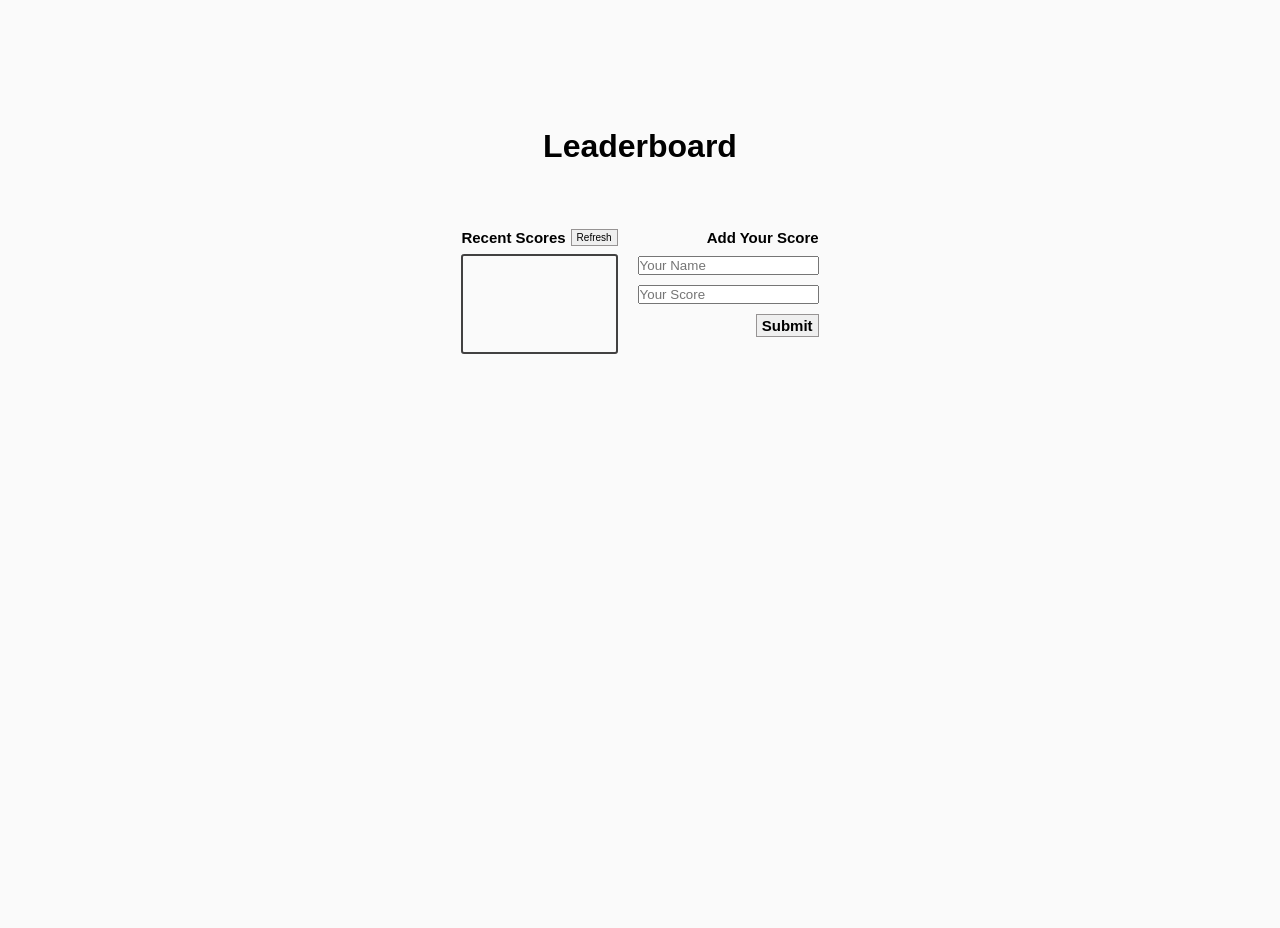
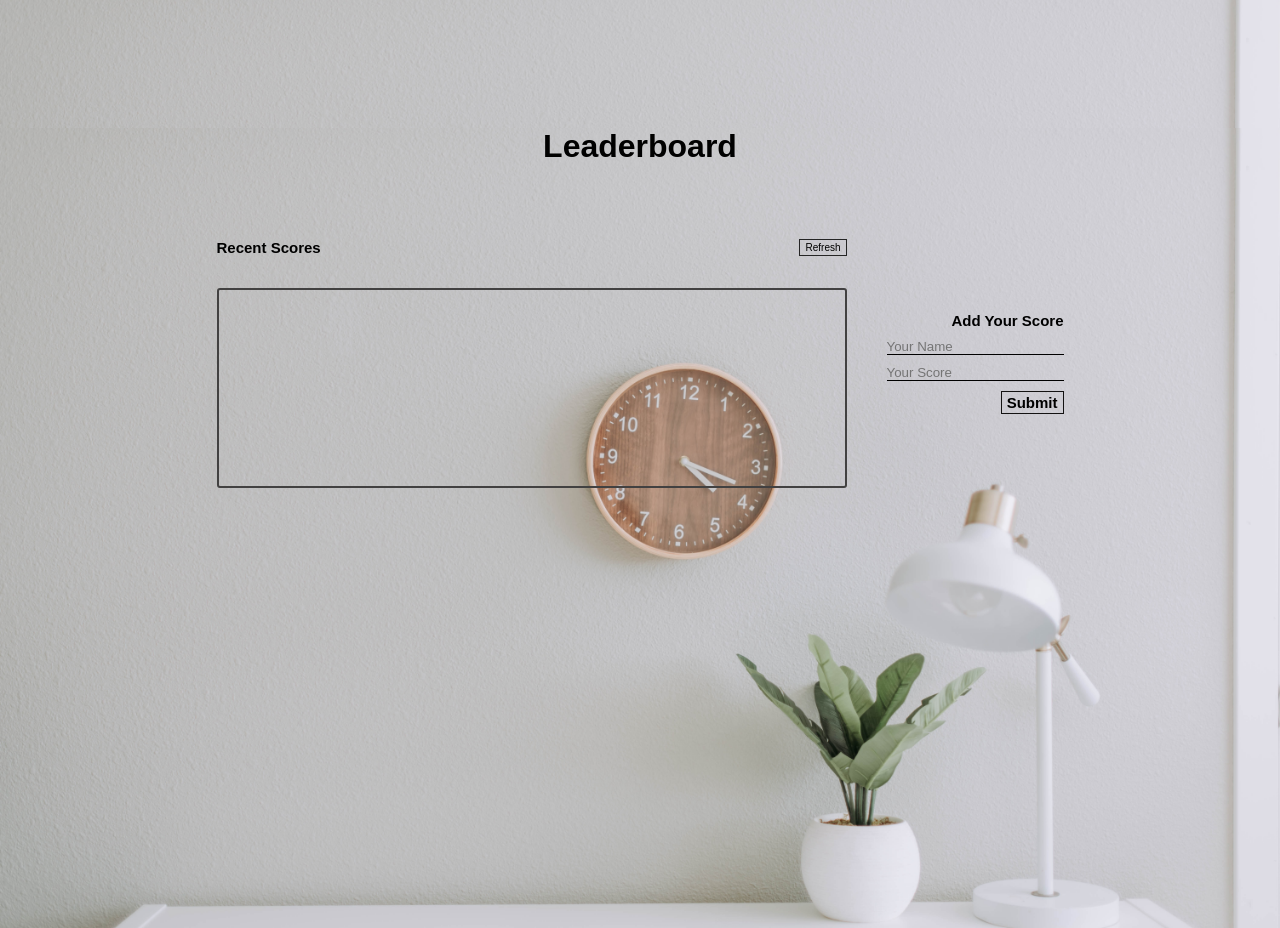
Before and after one commit to Yosefgeda/leaderboard, a website built with webpack: page src/index.html in a window 1280 px wide. Before the commit the page ends 800 px from the top, so only its background shows below. Built offline with nearby package versions, Linux system fonts and the light colour scheme.

Commit message:
Added style

```diff
--- a/src/index.html
+++ b/src/index.html
@@ -12,6 +12,7 @@
         <h1>
             Leaderboard
         </h1>
+        <span class="line"></span>
     </div>
 
     <div class="add-recent">
--- a/src/index.js
+++ b/src/index.js
@@ -1,6 +1,6 @@
 import './style.css';
-import * as display from './display.js';
-import * as appendData from './generateData.js';
+import * as display from './modules/display.js';
+import * as appendData from './modules/generateData.js';
 
 const submitBtn = document.querySelector('.submit-btn');
 const refreshBtn = document.querySelector('.refresh');
--- a/src/display.js
+++ b/src/modules/display.js
@@ -1,15 +1,6 @@
-const generatedInput = document.querySelector('.generated-input');
 const inputName = document.querySelector('.input-name');
 const inputScore = document.querySelector('.input-score');
 const reciver = 'https://us-central1-js-capstone-backend.cloudfunctions.net/api/games/qVoyo0IhhBeGWoUuwCRg/scores';
-
-// export const displayScore = () => {
-//   const displayName = document.createElement('p');
-//   generatedInput.appendChild(displayName);
-//   displayName.textContent = `${inputName.value} : ${inputScore.value} `;
-//   inputName.value = '';
-//   inputScore.value = '';
-// }
 
 export const sendData = async () => {
   const userName = inputName.value;
@@ -17,14 +8,14 @@ export const sendData = async () => {
 
   const data = {
     user: userName,
-    score: userScore,
+    score: userScore
   };
   const options = {
     method: 'POST',
     headers: {
       'Content-Type': 'application/json',
     },
-    body: JSON.stringify(data),
+    body: JSON.stringify(data)
   };
   await fetch(reciver, options);
   inputName.value = '';
--- a/src/style.css
+++ b/src/style.css
@@ -4,9 +4,15 @@
   box-sizing: border-box;
 }
 
-body {
+body,
+html {
   font-family: 'Poppins', sans-serif;
   background: #fafafa;
+  background-image: url('img/bg.jpg');
+  background-size: cover;
+  background-position: center;
+  background-repeat: no-repeat;
+  height: 100%;
 }
 
 .header-cont {
@@ -15,18 +21,26 @@ body {
 }
 
 .add-recent {
-  margin-top: 5%;
+  margin-top: 10%;
   display: flex;
-  flex-direction: row;
-  gap: 20px;
+  flex-direction: column;
+  gap: 40px;
   justify-content: center;
+  align-items: center;
+}
+
+.score-output {
+  display: flex;
+  flex-direction: column;
+  align-items: center;
 }
 
 .generated-input {
   border: 2px solid rgb(66, 65, 65);
   border-radius: 3px;
   margin-top: 5%;
-  height: 100px;
+  height: 200px;
+  width: 200%;
   overflow-y: scroll;
 }
 
@@ -37,6 +51,8 @@ body {
 
 .generated-input p:nth-child(odd) {
   background-color: rgb(206, 209, 209);
+  opacity: 0.8;
+  color: black;
 }
 
 .head-btn-cont {
@@ -50,9 +66,10 @@ body {
 
 .head-btn-cont button {
   padding: 2px 5px;
-  border: 0.5px solid rgb(150, 147, 147);
+  border: 0.5px solid rgb(37, 37, 37);
   border-radius: 0;
   font-size: 10px;
+  background: transparent;
 }
 
 button:hover {
@@ -62,7 +79,7 @@ button:hover {
 .submit-score {
   display: flex;
   flex-direction: column;
-  align-items: end;
+  align-items: center;
   gap: 10px;
 }
 
@@ -72,8 +89,74 @@ button:hover {
 
 .submit-score button {
   padding: 2px 5px;
-  border: 0.5px solid rgb(150, 147, 147);
+  border: 0.5px solid rgb(19, 18, 18);
   border-radius: 0;
   font-size: 15px;
   font-weight: bold;
+  background: transparent;
 }
+
+.input-name,
+.input-score {
+  background-color: transparent;
+  border: none;
+  border-bottom: 1px solid black;
+  color: black;
+}
+
+::-webkit-scrollbar {
+  width: 10px;
+  height: 20px;
+}
+
+::-webkit-scrollbar-track {
+  background: transparent;
+}
+
+::-webkit-scrollbar-thumb {
+  background: #888;
+  border-radius: 200px;
+}
+
+::-webkit-scrollbar-thumb:hover {
+  background: #555;
+}
+
+@media (min-width: 768px) {
+  .add-recent {
+    margin-top: 5%;
+    display: flex;
+    flex-direction: row;
+    justify-content: center;
+    align-items: center;
+    padding: 10px;
+  }
+
+  .score-output {
+    display: flex;
+    flex-direction: column;
+    align-items: start;
+    width: 50%;
+  }
+
+  .head-btn-cont {
+    width: 100%;
+    display: flex;
+    justify-content: space-between;
+  }
+
+  .refresh {
+    margin-left: auto;
+  }
+
+  .generated-input {
+    width: 100%;
+  }
+
+  .submit-score {
+    display: flex;
+    flex-direction: column;
+    justify-content: end;
+    align-items: end;
+  }
+}
```
Also changed, not shown: dist/main.js, src/img/bg.jpg (added), src/modules/generateData.js (renamed from src/generateData.js), src/modules/getId.js (renamed from src/getId.js).
